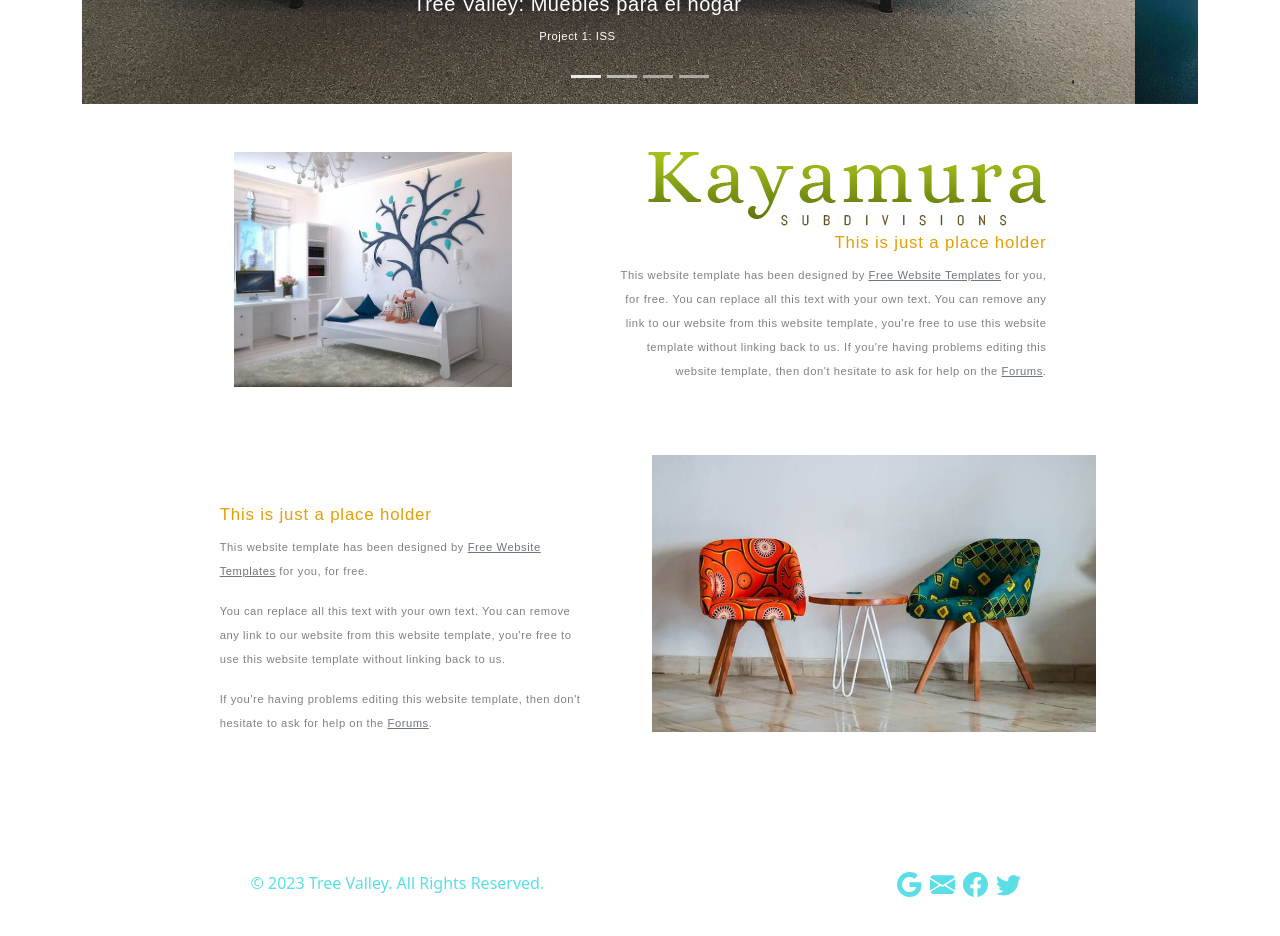
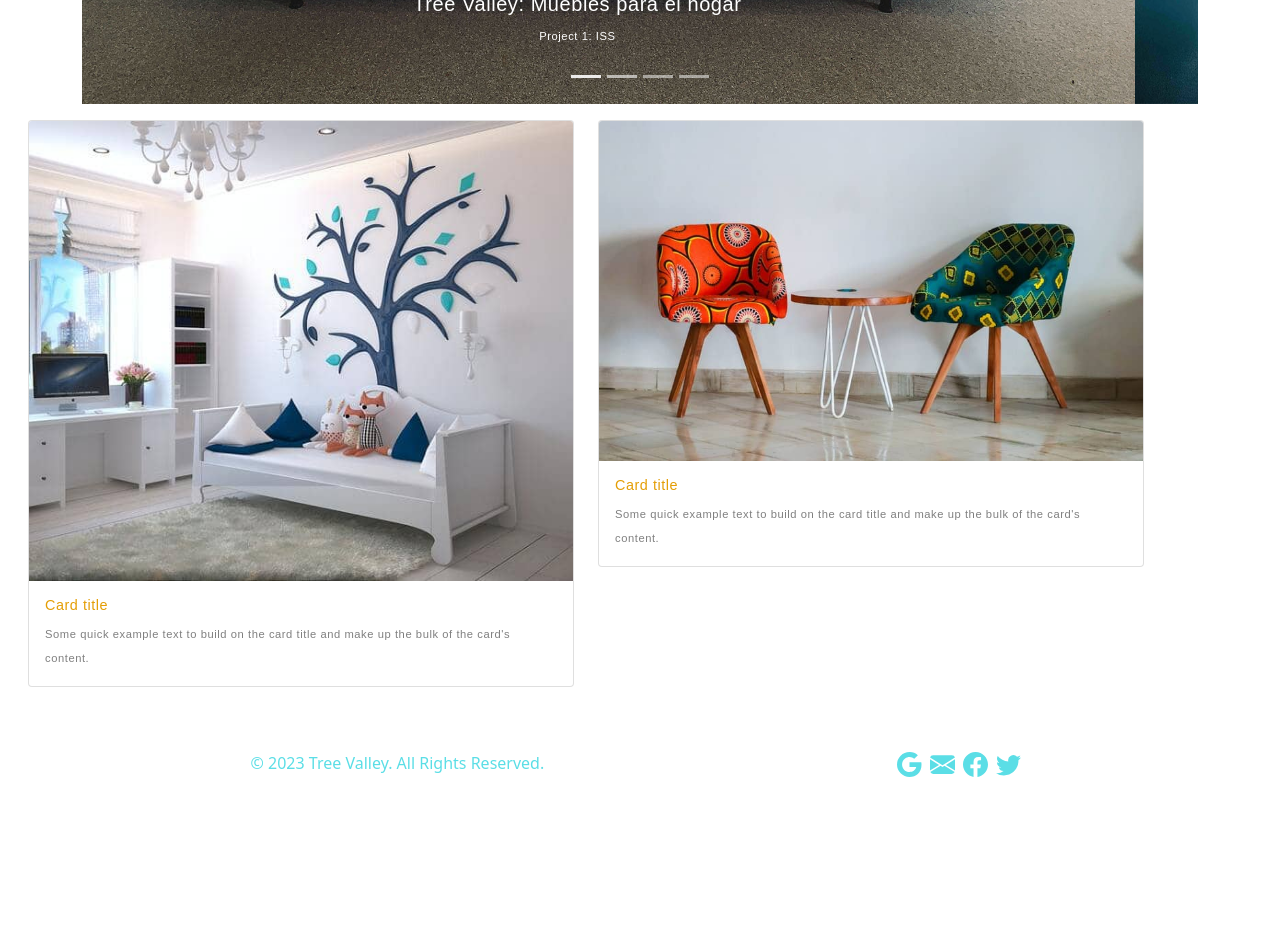
Before and after one commit to MLS535/TreeValleyProject, a Vue app: page / in a window 1280 px wide. Shown: the part 660-1596 px from the top of the page. After the commit the page ends 1525 px from the top, so only its background shows below. Built offline with nearby package versions, Linux system fonts and the light colour scheme.

Commit message:
Subir cambios de cards

```diff
--- a/src/views/Home.vue
+++ b/src/views/Home.vue
@@ -53,80 +53,27 @@
     </div>
     </div>
     <!--HOME -->
-
-
-
-    <div class="container">
-
-      <div class="container py-5 m-0 align-items-center justify-content-center">
+<div class="container m-3">
   <div class="row d-flex justify-content-center">
-          <div class="col-4 ">
-            <img src="../assets/images/dormitorio.jpg" alt="" style="width: 80%">
-          </div>
-          <div class="col-5  p-10 text-end">
-            <img class="reduceimage" src="../assets/images/kayamura.png" alt="">
-
-            <h3 class="h3color">This is just a place holder</h3>
-            <p>
-              This website template has been designed by
-              <a class="link-secondary" href="http://www.freewebsitetemplates.com/">Free Website Templates</a> for you, for free.
-              You can replace all this text with your own text. You can remove any link to our website from this website template,
-              you're free to use this website template without linking back to us. If you're having problems editing this website
-              template, then don't hesitate to ask for help on the
-              <a class="link-secondary" href="http://www.freewebsitetemplates.com/forums/">Forums</a>.
-            </p>
-
+    <div class="col">
+    <div class="card" >
+      <img src="../assets/images/dormitorio.jpg" class="card-img-top" alt="...">
+      <div class="card-body">
+        <h5 class="card-title">Card title</h5>
+        <p class="card-text">Some quick example text to build on the card title and make up the bulk of the card's content.</p>
       </div>
     </div>
     </div>
-
-      <!--</div>-->
-
-      <div class="container p-2 mb-3 m-0 d-flex justify-content-center">
-        <div class="row  ">
-          <div class="col-5 text-start p-5 ">
-            <h3 class="h3color">This is just a place holder</h3>
-            <p>
-              This website template has been designed by
-              <a class="link-secondary" href="http://www.freewebsitetemplates.com/">Free Website Templates</a> for you, for free.
-            </p>
-            <p>
-              You can replace all this text with your own text. You can remove any link to our website from this
-              website template, you're free to use this website template without linking back to us.
-            </p>
-            <p>
-              If you're having problems editing this website template, then don't hesitate to ask for help on the
-              <a class="link-secondary" href="http://www.freewebsitetemplates.com/forums/">Forums</a>.
-            </p>
-          </div>
-          <div class="col-5">
-            <img src="../assets/images/salon.jpg" alt="" style="width: 100%">
+    <div class="col">
+    <div class="card" >
+      <img src="../assets/images/salon.jpg" class="card-img-top" alt="...">
+      <div class="card-body">
+        <h5 class="card-title">Card title</h5>
+        <p class="card-text">Some quick example text to build on the card title and make up the bulk of the card's content.</p>
       </div>
     </div>
     </div>
-
-      <!--      <div class="container  align-items-center m-0">-->
-<!--        <div class="row d-flex justify-content-center">-->
-<!--          <div class="col-lg-4">-->
-<!--            <img src="../assets/images/eco-park.png" alt="">-->
-<!--          </div>-->
-<!--          <div class="col-lg-4 text-end align-items-center justify-content-center">-->
-<!--            <h3 class="h3color">This is just a place holder</h3>-->
-<!--            <p>-->
-<!--              This website template has been designed by <br> <a class="link-secondary"-->
-<!--                                                                 href="http://www.freewebsitetemplates.com/">Free-->
-<!--              Website Templates</a> for you,-->
-<!--              for free. You can replace all this <br> text with your own text. You can remove any link to our website-->
-<!--              <br> from this website template, you're free-->
-<!--              to use this website template <br> without linking back to us.-->
-<!--            </p>-->
-<!--            <p>-->
-<!--              If you're having problems editing this website template, then don't hesitate to ask for help on the-->
-<!--              <a class="link-secondary" href="http://www.freewebsitetemplates.com/forums/">Forums</a>.-->
-<!--            </p>-->
-<!--          </div>-->
-<!--        </div>-->
-<!--      </div>-->
+  </div>
 </div>
   </div>
 
```
Also changed, not shown: src/views/Shop.vue (+2 -26 lines). Lines whose indentation alone changed are shown as unchanged.
